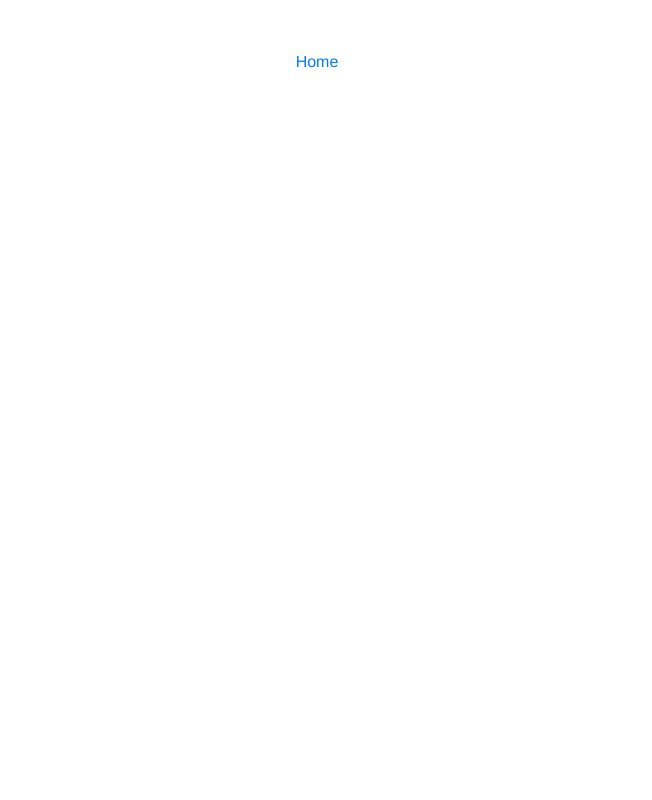
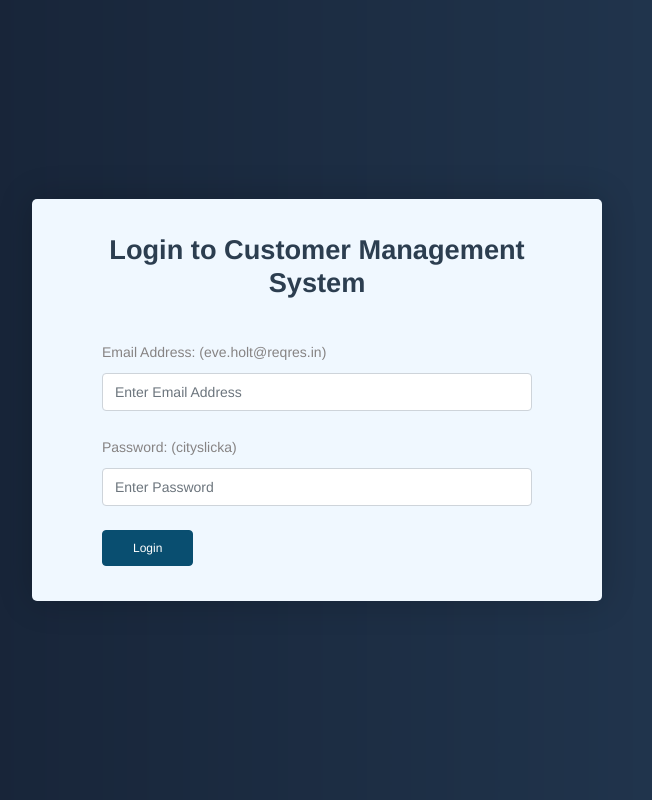
Before and after one commit to taiwoobe/vuejs-customer-manager-app, a Vue app in the folder client/: page /login in a window 1280 px wide. Shown: the whole page, without its empty margins (323-975 px from the left). Built offline with nearby package versions, Linux system fonts and the light colour scheme.

Commit message:
chore: Design a login page for authentication

```diff
--- a/client/src/App.vue
+++ b/client/src/App.vue
@@ -1,8 +1,5 @@
 <template>
   <div id="app">
-    <div id="nav">
-      <router-link to="/">Home</router-link>
-    </div>
     <router-view/>
   </div>
 </template>
@@ -11,9 +8,6 @@
 #app {
   font-family: 'Avenir', Helvetica, Arial, sans-serif;
   color: #2c3e50;
-  padding-top: 50px;
-  #nav {
-    text-align: center;
-  }
+  // text-align: center;
 }
 </style>
--- a/client/src/components/HelloWorld.vue
+++ /dev/null
@@ -1,60 +0,0 @@
-<template>
-  <div class="hello">
-    <h1>{{ msg }}</h1>
-    <p>
-      For a guide and recipes on how to configure / customize this project,<br>
-      check out the
-      <a href="https://cli.vuejs.org" target="_blank" rel="noopener">vue-cli documentation</a>.
-    </p>
-    <h3>Installed CLI Plugins</h3>
-    <ul>
-      <li><a href="https://github.com/vuejs/vue-cli/tree/dev/packages/%40vue/cli-plugin-babel" target="_blank" rel="noopener">babel</a></li>
-      <li><a href="https://github.com/vuejs/vue-cli/tree/dev/packages/%40vue/cli-plugin-eslint" target="_blank" rel="noopener">eslint</a></li>
-      <li><a href="https://github.com/vuejs/vue-cli/tree/dev/packages/%40vue/cli-plugin-unit-jest" target="_blank" rel="noopener">unit-jest</a></li>
-      <li><a href="https://github.com/vuejs/vue-cli/tree/dev/packages/%40vue/cli-plugin-e2e-cypress" target="_blank" rel="noopener">e2e-cypress</a></li>
-    </ul>
-    <h3>Essential Links</h3>
-    <ul>
-      <li><a href="https://vuejs.org" target="_blank" rel="noopener">Core Docs</a></li>
-      <li><a href="https://forum.vuejs.org" target="_blank" rel="noopener">Forum</a></li>
-      <li><a href="https://chat.vuejs.org" target="_blank" rel="noopener">Community Chat</a></li>
-      <li><a href="https://twitter.com/vuejs" target="_blank" rel="noopener">Twitter</a></li>
-      <li><a href="https://news.vuejs.org" target="_blank" rel="noopener">News</a></li>
-    </ul>
-    <h3>Ecosystem</h3>
-    <ul>
-      <li><a href="https://router.vuejs.org" target="_blank" rel="noopener">vue-router</a></li>
-      <li><a href="https://vuex.vuejs.org" target="_blank" rel="noopener">vuex</a></li>
-      <li><a href="https://github.com/vuejs/vue-devtools#vue-devtools" target="_blank" rel="noopener">vue-devtools</a></li>
-      <li><a href="https://vue-loader.vuejs.org" target="_blank" rel="noopener">vue-loader</a></li>
-      <li><a href="https://github.com/vuejs/awesome-vue" target="_blank" rel="noopener">awesome-vue</a></li>
-    </ul>
-  </div>
-</template>
-
-<script>
-export default {
-  name: 'HelloWorld',
-  props: {
-    msg: String
-  }
-}
-</script>
-
-<!-- Add "scoped" attribute to limit CSS to this component only -->
-<style scoped lang="scss">
-h3 {
-  margin: 40px 0 0;
-}
-ul {
-  list-style-type: none;
-  padding: 0;
-}
-li {
-  display: inline-block;
-  margin: 0 10px;
-}
-a {
-  color: #42b983;
-}
-</style>
--- a/client/src/components/customer/all-customers-component.vue
+++ b/client/src/components/customer/all-customers-component.vue
@@ -1,7 +1,8 @@
 <template>
     <div class="container">
         <div style="float: right;">
-            <router-link v-bind:to="{ name: 'createCustomer' }" class="btn btn-primary">Create New Customer</router-link>
+            <router-link v-bind:to="{ name: 'createCustomer' }" class="btn btn-primary" style="margin-right: 20px;">Create New Customer</router-link>
+            <router-link v-bind:to="{ name: 'login' }" class="btn btn-primary">Logout</router-link>
         </div>
         <router-view></router-view>
         <div v-if="customers.length > 0" class="table-wrap">
@@ -78,4 +79,7 @@
 table {
     margin-top: 20px;
 }
+.container {
+    padding-top: 50px;
+}
 </style>
--- a/client/src/components/customer/create-customer-component.vue
+++ b/client/src/components/customer/create-customer-component.vue
@@ -1,6 +1,6 @@
 <template>
     <div class="form-section col-md-6 offset-md-3">
-        <h1>Add Customer</h1>
+        <h1 class="text-center">Add Customer</h1>
         <form @submit.prevent="addCustomer">
             <div class="form">
                 <div class="form-group">
--- a/client/src/components/customer/edit-customer-component.vue
+++ b/client/src/components/customer/edit-customer-component.vue
@@ -69,5 +69,7 @@
 </script>
 
 <style lang="scss" scoped>
-
+.form-section {
+    padding-top: 50px;
+}
 </style>
--- /dev/null
+++ b/client/src/components/login/login.vue
@@ -0,0 +1,130 @@
+<template>
+    <div class="">
+    <div class="loginSection">
+        <div class="container">
+        <div class="row">
+            <div class="col-md-6 offset-md-3 loginForm">
+            <form @submit.prevent="checkLogin">
+                <h2>Login to Customer Management System</h2>
+                <label for="email"> Email Address: <small>(eve.holt@reqres.in)</small></label>
+                <input type="text" required class="form-control" name="email" placeholder="Enter Email Address" v-model="user.email">
+                <br>
+                <label for="password"> Password: <small>(cityslicka)</small></label>
+                <input type="password" required class="form-control" name="password" placeholder="Enter Password" v-model="user.password">
+                <br>
+                <div class="spinner-holder">
+                <button class="btn btn-primary" type="submit">Login</button>
+                <div class="alert alert-danger" role="alert" v-if="error">
+                    {{error}}
+                </div>
+                </div>
+            </form>
+            </div>
+        </div>
+        </div>
+    </div>
+    </div>
+</template>
+
+<script>
+    export default {
+        name: 'login',
+        data() {
+            return {
+                user: {
+                    email: '',
+                    password: ''
+                },
+                disabled: true,
+                error: ''
+            }
+        },
+        methods: {
+            checkLogin() {
+                if(this.user.email === 'eve.holt@reqres.in' && this.user.password === 'cityslicka') {
+                    this.$router.push({name: 'allCustomers'})
+                } else {
+                    this.error = 'Wrong Login Details. PLease try again.';
+                    this.user.email = '';
+                    this.user.password = '';
+                }
+            }
+        },
+    }
+</script>
+
+<style lang="scss" scoped>
+
+.loginSection {
+    min-height: 100vh;
+    display: flex;
+    align-items: center;
+    justify-content: center;
+    background-size: cover;
+    background-image: url('../../assets/blue-bg.png');
+}
+.loginForm {
+    box-shadow: 0 0 35px rgba(0, 0, 0, 0.2);
+    padding: 35px 70px 35px 70px;
+    background: aliceblue;
+    border-radius: 5px;
+    h2 {
+        font-size: 1.7em;
+        font-weight: bold;
+        text-align: center;
+        margin-bottom: 40px;
+    }
+    small {
+        font-size: 100%;
+    }
+    label {
+        color: rgb(134, 131, 131);
+        margin-bottom: 10px;
+        font-size: 14px;
+    }
+}
+.spinner-holder {
+    display: flex;
+    align-items: center;
+}
+.btn-primary {
+    color: #fff;
+    background-color: #094e70;
+    border-color: #094e70;
+    font-size: 12px;
+    padding: 8px 30px;
+}
+.btn-primary:not(:disabled):not(.disabled).active:focus, .btn-primary:not(:disabled):not(.disabled):active:focus, .show>.btn-primary.dropdown-toggle:focus {
+    box-shadow: none;
+}
+.btn-primary:not(:disabled):not(.disabled):active, .show>.btn-primary.dropdown-toggle {
+    background-color: #094e70;
+    border-color: #094e70;
+}
+.btn-primary.focus, .btn-primary:focus {
+    box-shadow: none;
+}
+.form-control {
+    font-size: 14px;
+    &::placeholder {
+        font-size: 14px;
+    }
+    &:focus{
+        border-color: #094e70;
+        box-shadow: none;
+    }
+}
+
+.alert-danger {
+    padding: 8px 15px;
+    margin: 0;
+    font-size: 12px;
+    margin-left: 20px;
+}
+@media (max-width: 767px) {
+    .loginForm {
+        margin: 15px;
+        padding: 35px 15px;
+    }
+}
+</style>
--- a/client/src/router.js
+++ b/client/src/router.js
@@ -4,6 +4,7 @@
 import AllCustomerComponent from './components/customer/all-customers-component.vue'
 import CreateCustomerComponent from './components/customer/create-customer-component.vue'
 import EditCustomerComponent from './components/customer/edit-customer-component.vue'
+import LoginComponent from './components/login/login.vue'
 
 Vue.use(Router)
 
@@ -14,7 +15,13 @@
     {
       path: '/',
       name: 'home',
+      redirect: '/login',
       component: Home
+    },
+    {
+      path: '/login',
+      name: 'login',
+      component: LoginComponent
     },
     {
       path: '/customers',
@@ -25,7 +32,7 @@
       children: [
         {
           path: '',
-          name: 'allCustomer',
+          name: 'allCustomers',
           component: AllCustomerComponent
         },
         {
--- a/client/src/views/Home.vue
+++ b/client/src/views/Home.vue
@@ -1,18 +1,17 @@
 <template>
   <div class="home">
-    <img alt="Vue logo" src="../assets/logo.png">
-    <HelloWorld msg="Welcome to Your Vue.js App"/>
+    <login-component/>
   </div>
 </template>
 
 <script>
 // @ is an alias to /src
-import HelloWorld from '@/components/HelloWorld.vue'
+import LoginComponent from '@/components/login/login.vue'
 
 export default {
   name: 'home',
   components: {
-    HelloWorld
+    LoginComponent
   }
 }
 </script>
```
Also changed, not shown: client/src/assets/blue-bg.png (added).
